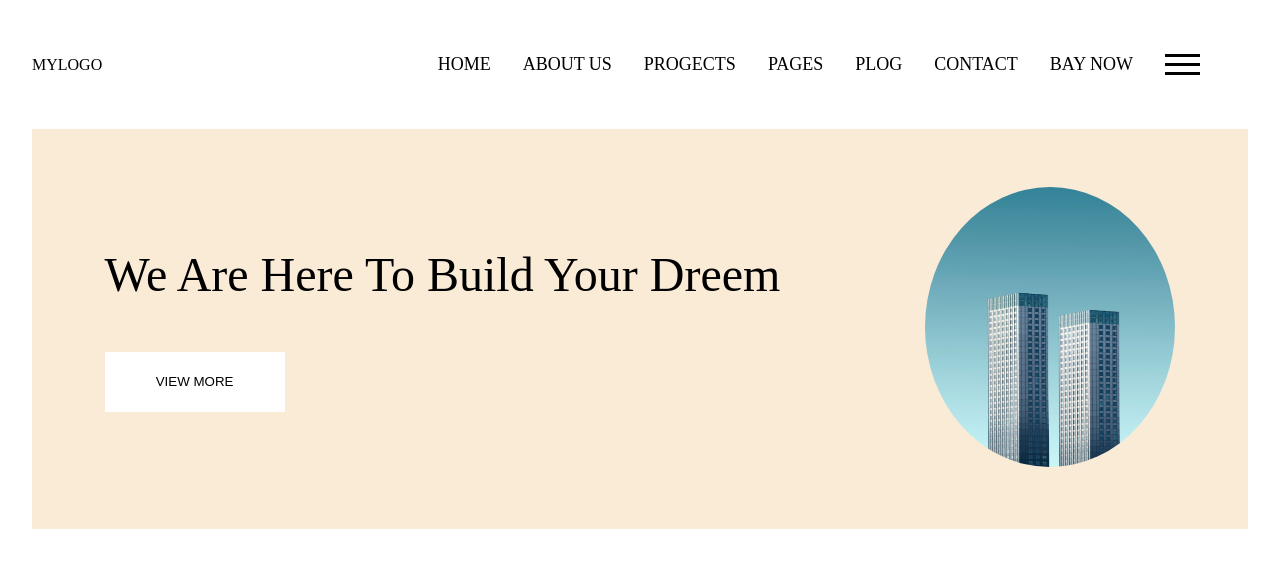
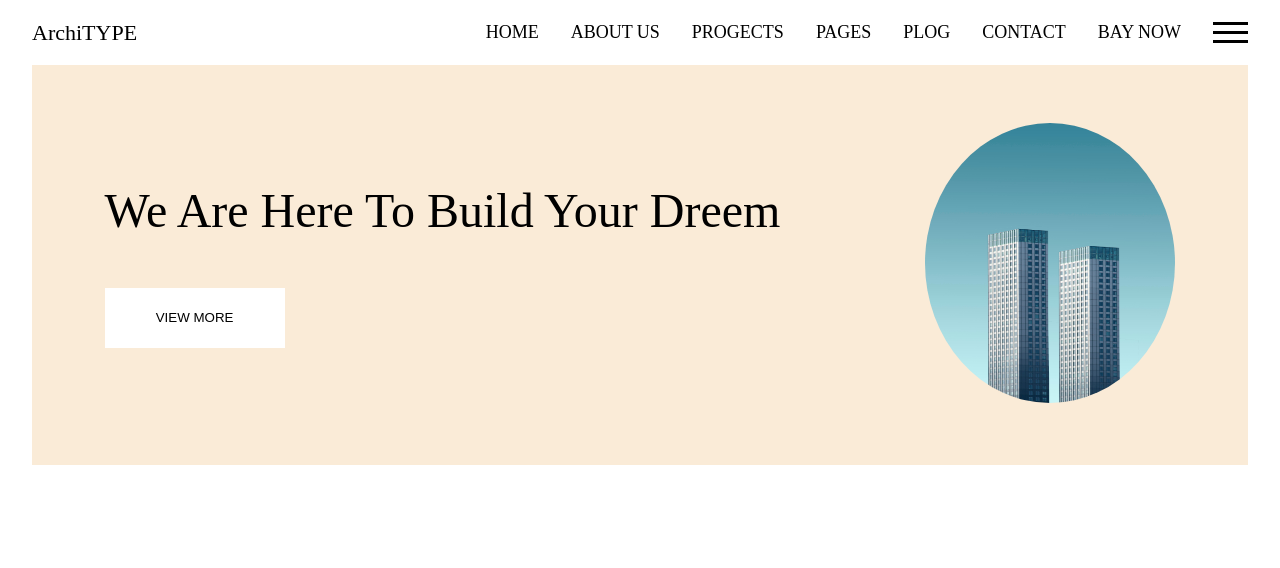
Before and after one commit to yosefalmohtaseb/htmlarchitype, a plain HTML site: page index.html in a window 1280 px wide. Drawn offline with Linux system fonts and the light colour scheme.

Commit message:
some style

```diff
--- a/index.html
+++ b/index.html
@@ -9,7 +9,7 @@
   <body>
     <header>
       <div class="container sp-bt">
-        <div class="logo">MYLOGO</div>
+        <div class="logo">ArchiTYPE</div>
         <nav>
           <ul>
             <li><a href="#home">HOME</a></li>
@@ -38,7 +38,7 @@
             <button>VIEW MORE</button>
           </div>
           <div>
-            <img src="building.jpg" alt="build it" height="100px">
+            <img src="building.jpg" alt="build it" height="100px" />
           </div>
         </div>
       </section>
--- a/style.css
+++ b/style.css
@@ -29,6 +29,9 @@ a {
   justify-content: space-between;
   align-items: center;
 }
+.logo {
+  font-size: 22px;
+}
 header {
   top: 0;
 }
@@ -37,13 +40,15 @@ header nav ul {
   display: flex;
   justify-content: space-between;
   align-items: center;
-  padding: 2rem;
 }
 
 header nav ul li {
   font-size: 18px;
   font-weight: 120;
   padding: 1rem;
+}
+header nav ul li:last-child {
+  padding-right: 0;
 }
 header nav ul li a {
   color: #000;
```
